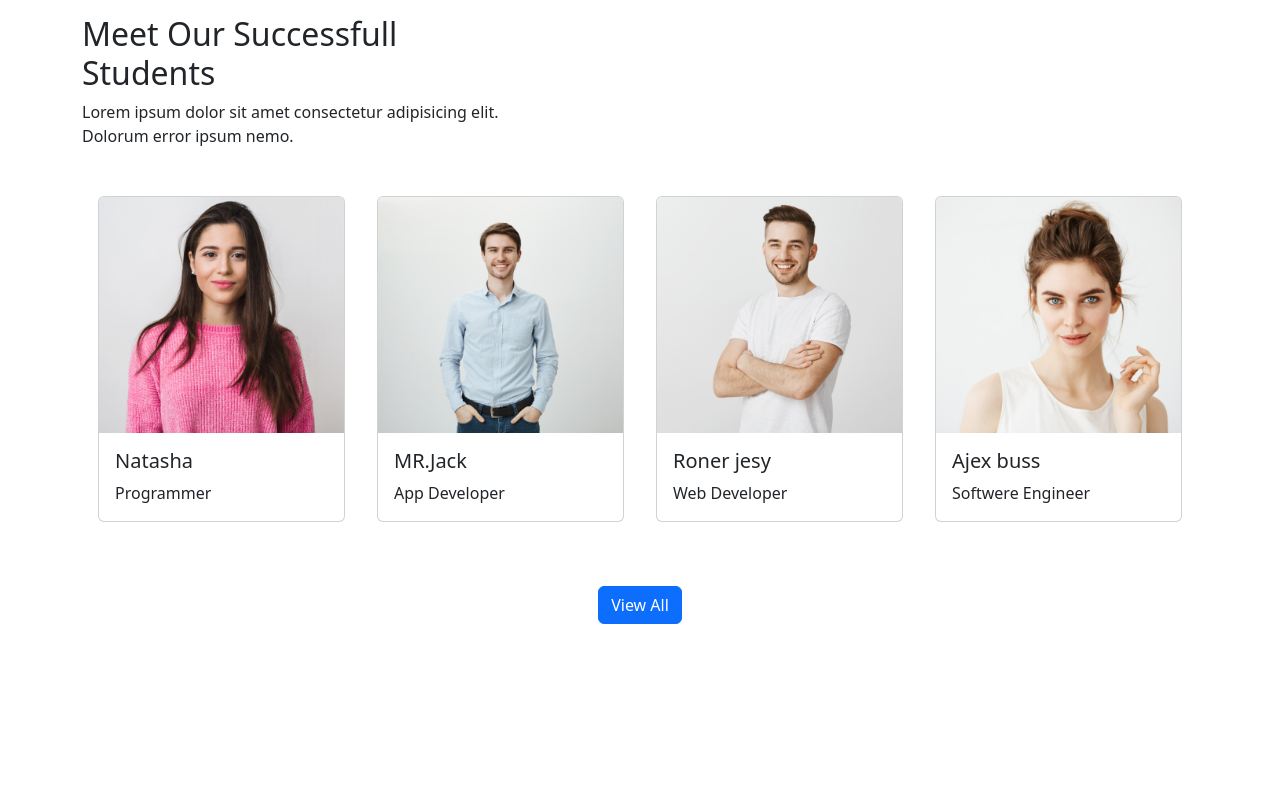
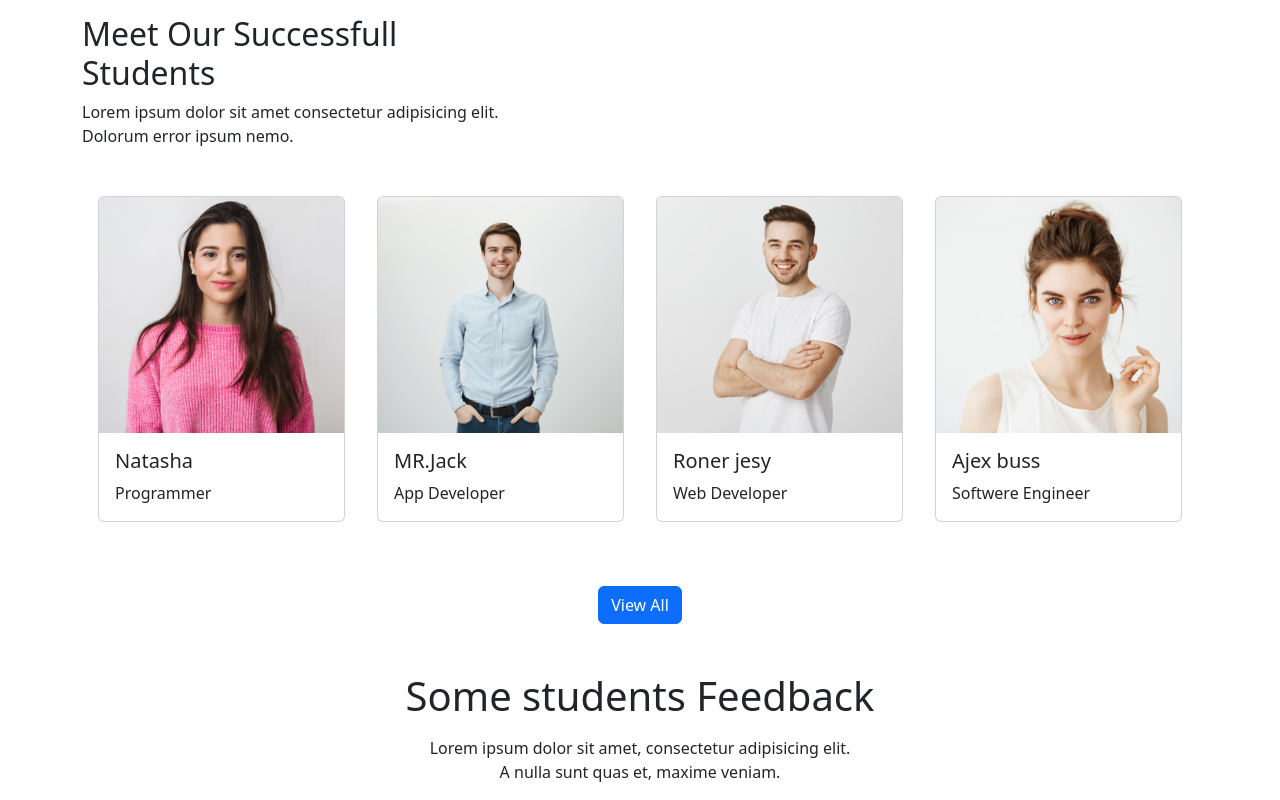
Before and after one commit to maksudurrahman088/MAKSUD-IT, a plain HTML site: page index.html in a window 1280 px wide. Shown: the part 2687-3487 px from the top of the page. Before the commit the page ends 3311 px from the top, so only its background shows below. Drawn offline with nearby package versions, Linux system fonts and the light colour scheme.

Commit message:
feedback part commit

```diff
--- a/index.html
+++ b/index.html
@@ -410,6 +410,11 @@
         </div>
       </section>
       <!--  Student Part end -->
+      <h1 class="text-center mt-5">Some students Feedback</h1>
+      <p class="text-center mt-3">
+        Lorem ipsum dolor sit amet, consectetur adipisicing elit. <br />
+        A nulla sunt quas et, maxime veniam.
+      </p>
     </main>
     <script
       src="https://cdn.jsdelivr.net/npm/bootstrap@5.2.1/dist/js/bootstrap.bundle.min.js"
```
